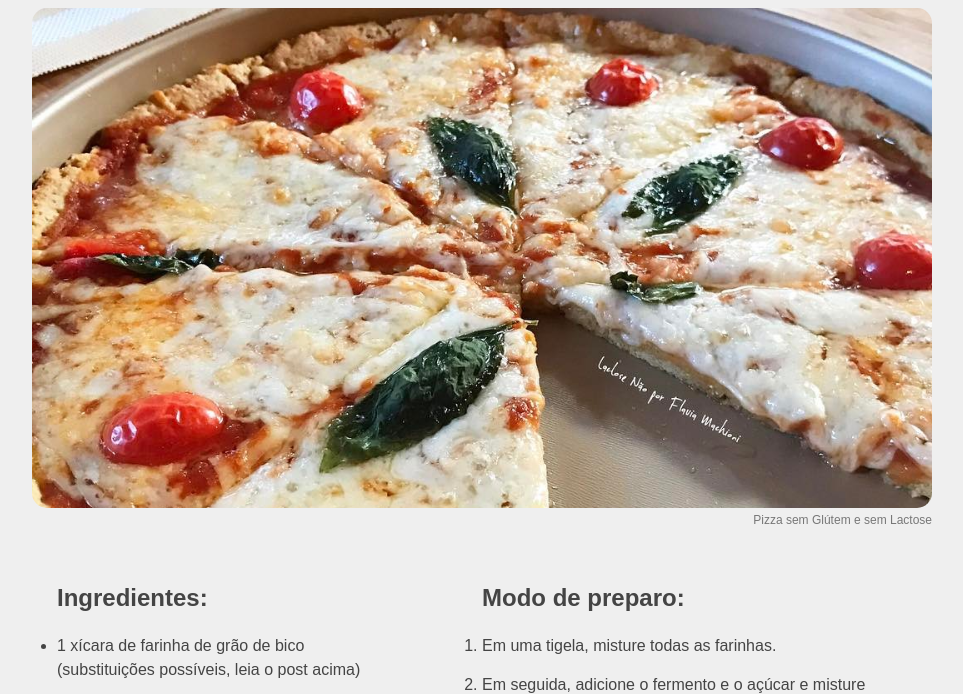
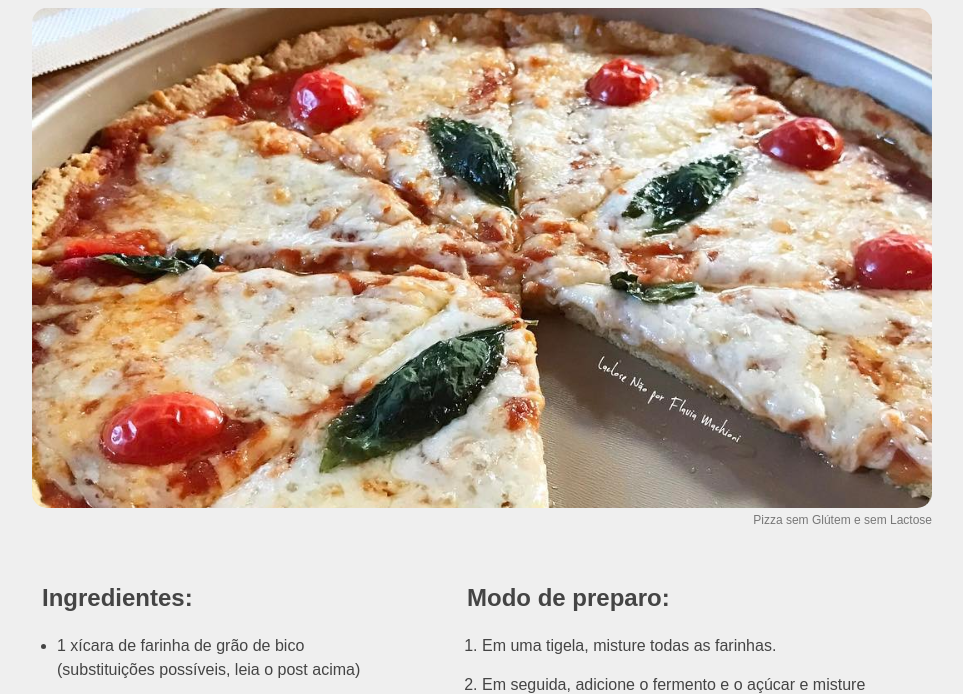
Before and after one commit to hiwoshu/pagina-de-receita, a plain HTML site: page index.html in a window 1280 px wide. Shown: the part 88-782 px from the top of the page, without its empty margins (158-1121 px from the left). Drawn offline with Linux system fonts and the light colour scheme.

Commit message:
edit subtitles css

```diff
--- a/index.html
+++ b/index.html
@@ -51,6 +51,9 @@ figcaption{
 	grid-template-columns: 40% 50%;
 	grid-template-rows: auto;
 	justify-content: space-between;
+}
+.left h2, .right h2{
+	position: relative; left: -0.9375rem;
 }
 h2{
 	line-height: 3;
```
